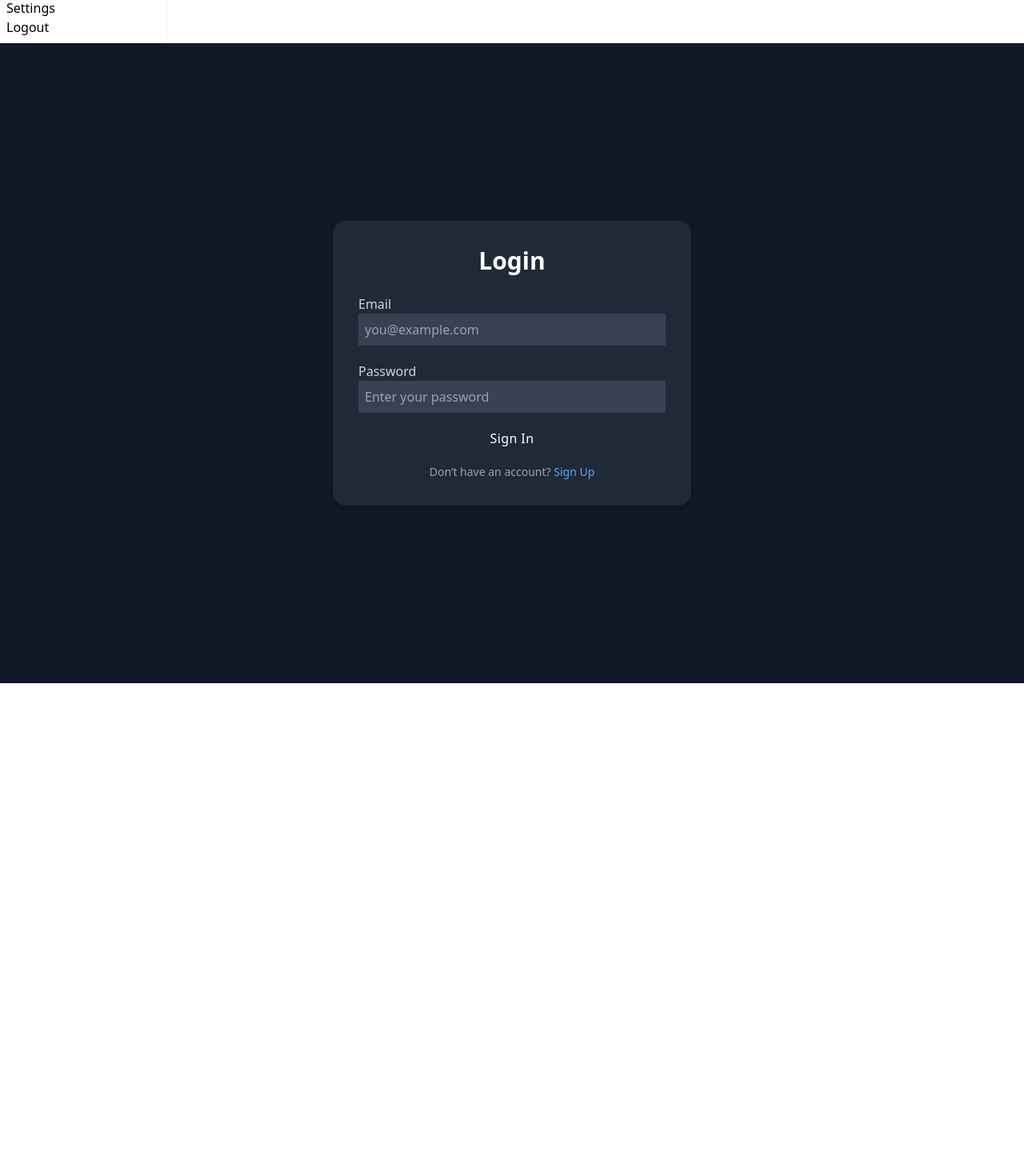
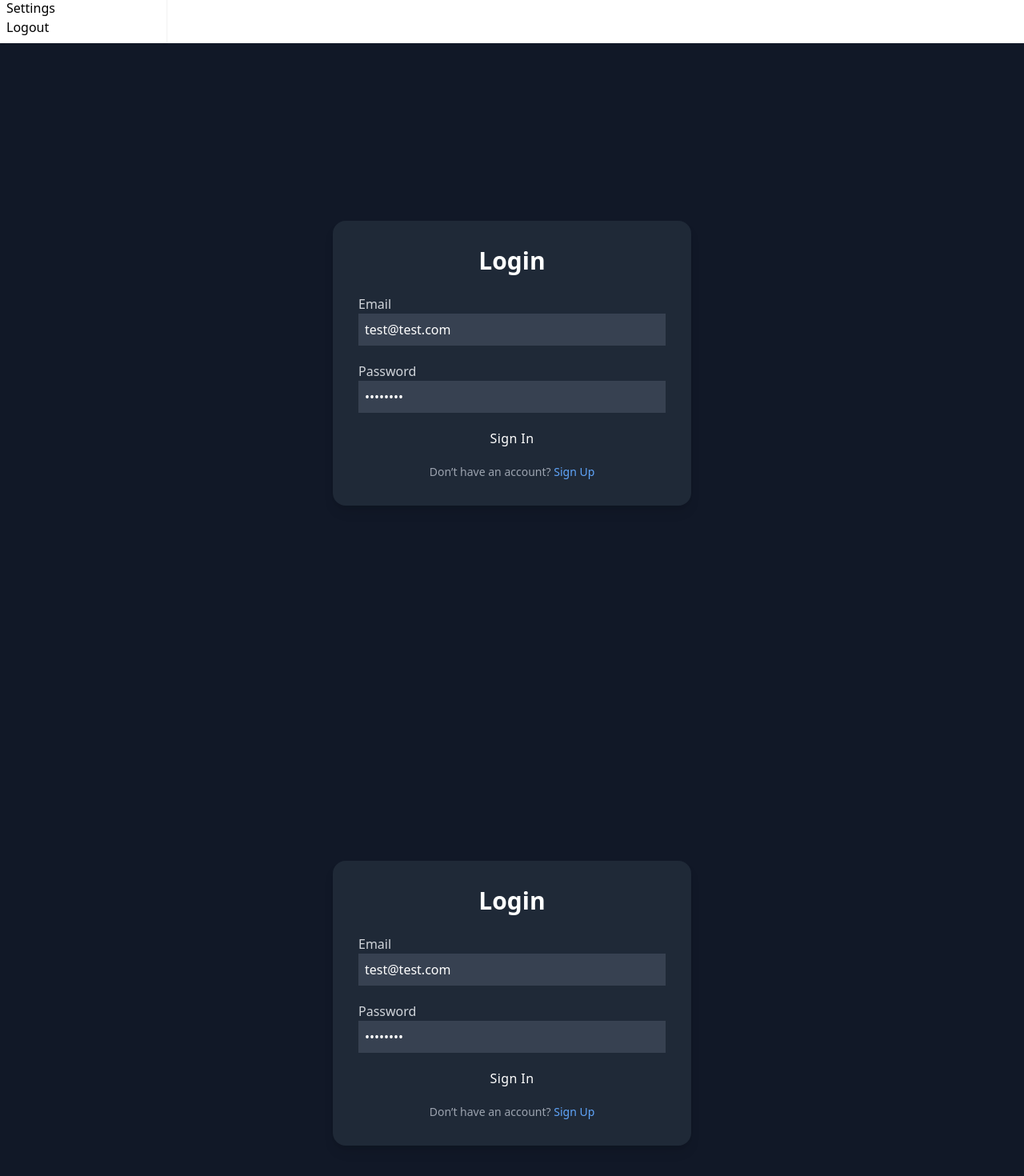
Before and after one commit to abhishektiwari5659/dev-verse, a React (Vite) app: page /login in a window 1280 px wide. Shown: the part 104-1574 px from the top of the page at 80% size. Before the commit the page ends 958 px from the top, so only its background shows below. Built offline with nearby package versions, Linux system fonts and the light colour scheme.

Commit message:
updated login and body

```diff
--- a/package.json
+++ b/package.json
@@ -10,6 +10,7 @@
     "preview": "vite preview"
   },
   "dependencies": {
+    "axios": "^1.13.2",
     "react": "^19.1.1",
     "react-dom": "^19.1.1",
     "react-router-dom": "^7.9.4"
--- a/src/components/Body.jsx
+++ b/src/components/Body.jsx
@@ -1,11 +1,13 @@
 import React from 'react'
 import Navbar from './Navbar'
 import { Outlet } from 'react-router-dom'
+import Login from './Login'
 
 const Body = () => {
   return (
     <div>
       <Navbar />
+      <Login />
       <Outlet />
     </div>
   )
--- a/src/components/Login.jsx
+++ b/src/components/Login.jsx
@@ -1,12 +1,23 @@
+import axios from "axios";
 import { useState } from "react";
 
 const Login = () => {
-  const [email, setEmail] = useState("");
-  const [password, setPassword] = useState("");
+  const [emailId, setEmail] = useState("test@test.com");
+  const [password, setPassword] = useState("Test1234");
 
-  const handleSubmit = (e) => {
-    e.preventDefault();
-    console.log({ email, password });
+  const handleSubmit = async (e) => {
+    e.preventDefault(); // prevent page refresh
+
+    try {
+      const res = await axios.post("http://localhost:1234/login", {
+        emailId,
+        password,
+      }, {withCredentials: true});
+
+      console.log("Login successful:", res.data);
+    } catch (error) {
+      console.error("Login failed:", error);
+    }
   };
 
   return (
@@ -25,12 +36,11 @@ const Login = () => {
               type="email"
               placeholder="you@example.com"
               className="input input-bordered w-full bg-gray-700 border-gray-600 text-white focus:outline-none focus:ring-2 focus:ring-blue-500 p-2"
-              value={email}
+              value={emailId}
               onChange={(e) => setEmail(e.target.value)}
               required
             />
           </div>
-
 
           <div className="form-control w-full">
             <label className="label">
@@ -44,9 +54,7 @@ const Login = () => {
               onChange={(e) => setPassword(e.target.value)}
               required
             />
-
           </div>
-
 
           <button
             type="submit"
@@ -54,9 +62,6 @@ const Login = () => {
           >
             Sign In
           </button>
-
-
-
 
           <p className="text-center text-sm text-gray-400">
             Don’t have an account?{" "}
```
Also changed, not shown: 1 other file (tests, documents, lock files or other folders).
